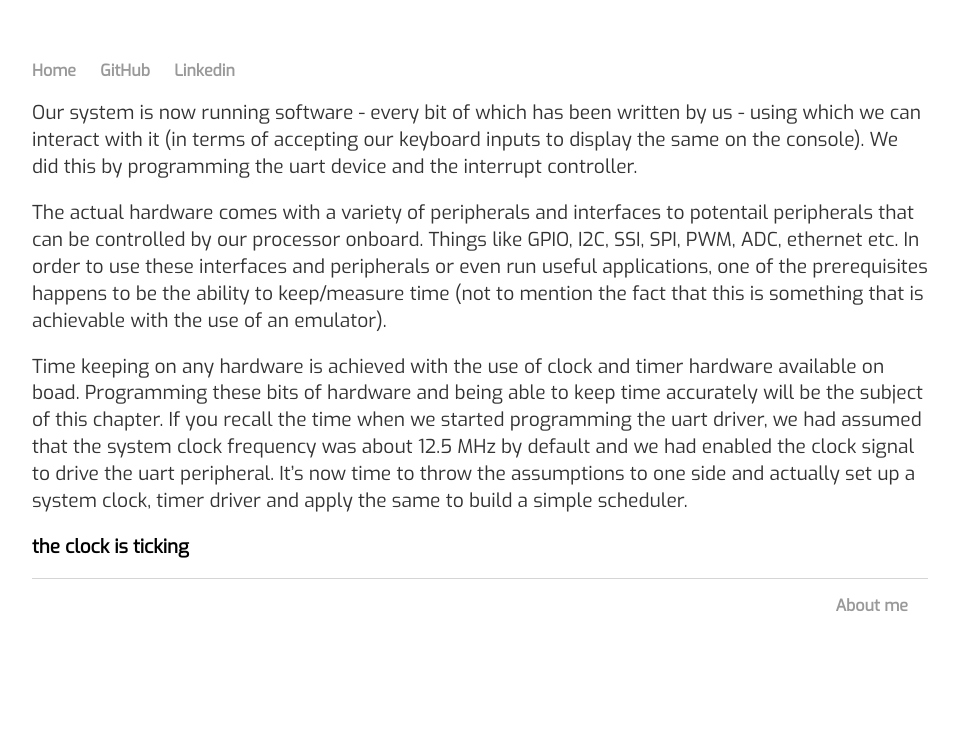
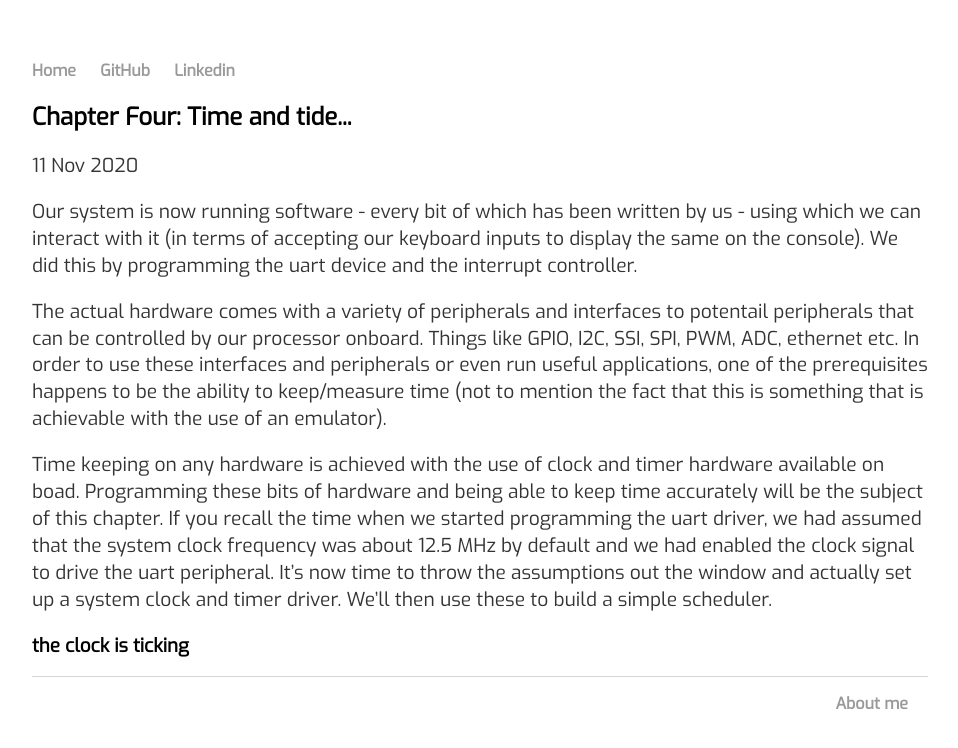
Before and after one commit to varun-venkatesh/varun-venkatesh.github.io, a Jekyll site: the page built from _posts/2020-11-11-bare-mtl-chapter5.md, in a window 1280 px wide. Shown: the top 748 px of the page, without its empty margins (160-1118 px from the left). Built offline with Jekyll 4.4.1, drawn with Linux system fonts in a browser that asks for light colours; our own code applies the rules of GitHub Pages for plain Markdown files.

Commit message:
Update 2020-11-11-bare-mtl-chapter5.md

```diff
--- a/_posts/2020-11-11-bare-mtl-chapter5.md
+++ b/_posts/2020-11-11-bare-mtl-chapter5.md
@@ -1,6 +1,6 @@
 ---
 layout: posts
-title: "Chapter Five: Walk and chew gum at the same time...""
+title: "Chapter Four: Time and tide..."
 date: 2020-11-11
 ---
 
@@ -8,6 +8,6 @@ Our system is now running software - every bit of which has been written by us -
 
 The actual hardware comes with a variety of peripherals and interfaces to potentail peripherals that can be controlled by our processor onboard. Things like GPIO, I2C, SSI, SPI, PWM, ADC, ethernet etc. In order to use these interfaces and peripherals or even run useful applications, one of the prerequisites happens to be the ability to keep/measure time (not to mention the fact that this is something that is achievable with the use of an emulator).
 
-Time keeping on any hardware is achieved with the use of clock and timer hardware available on boad. Programming these bits of hardware and being able to keep time accurately will be the subject of this chapter. If you recall the time when we started programming the uart driver, we had assumed that the system clock frequency was about 12.5 MHz by default and we had enabled the clock signal to drive the uart peripheral. It's now time to throw the assumptions to one side and actually set up a system clock, timer driver and apply the same to build a simple scheduler.
+Time keeping on any hardware is achieved with the use of clock and timer hardware available on boad. Programming these bits of hardware and being able to keep time accurately will be the subject of this chapter. If you recall the time when we started programming the uart driver, we had assumed that the system clock frequency was about 12.5 MHz by default and we had enabled the clock signal to drive the uart peripheral. It's now time to throw the assumptions out the window and actually set up a system clock and timer driver. We'll then use these to build a simple scheduler.
 
 ### the clock is ticking
```
